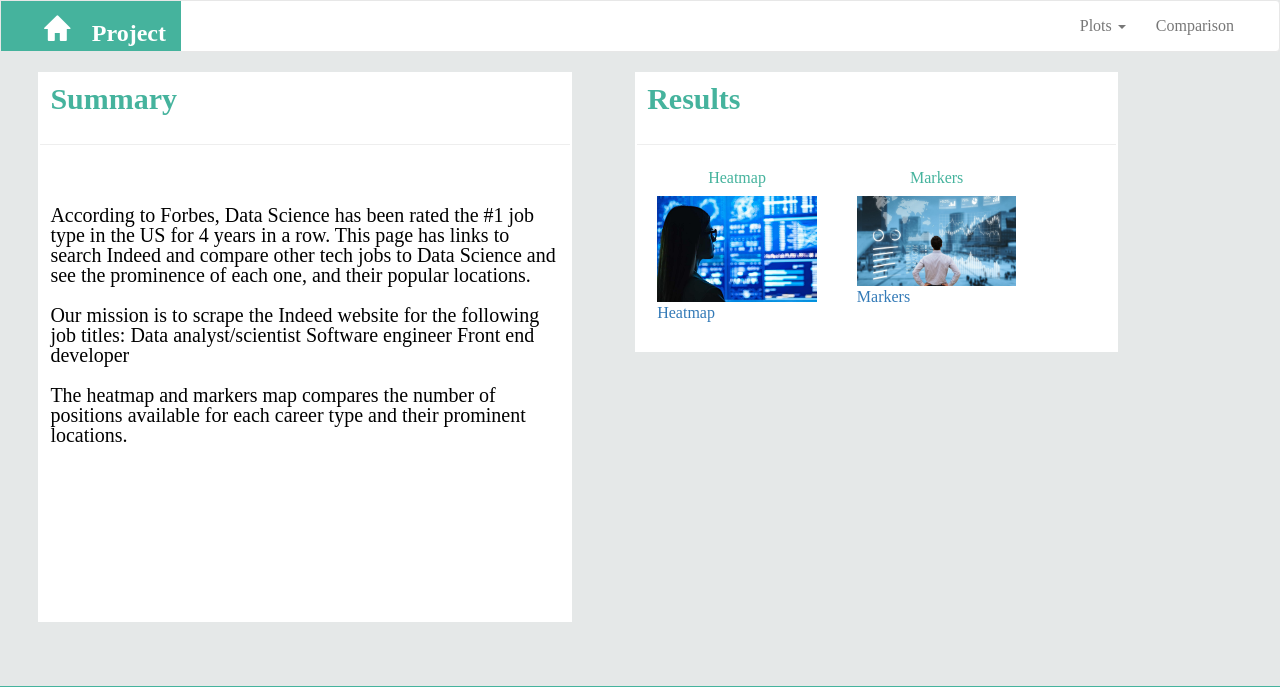
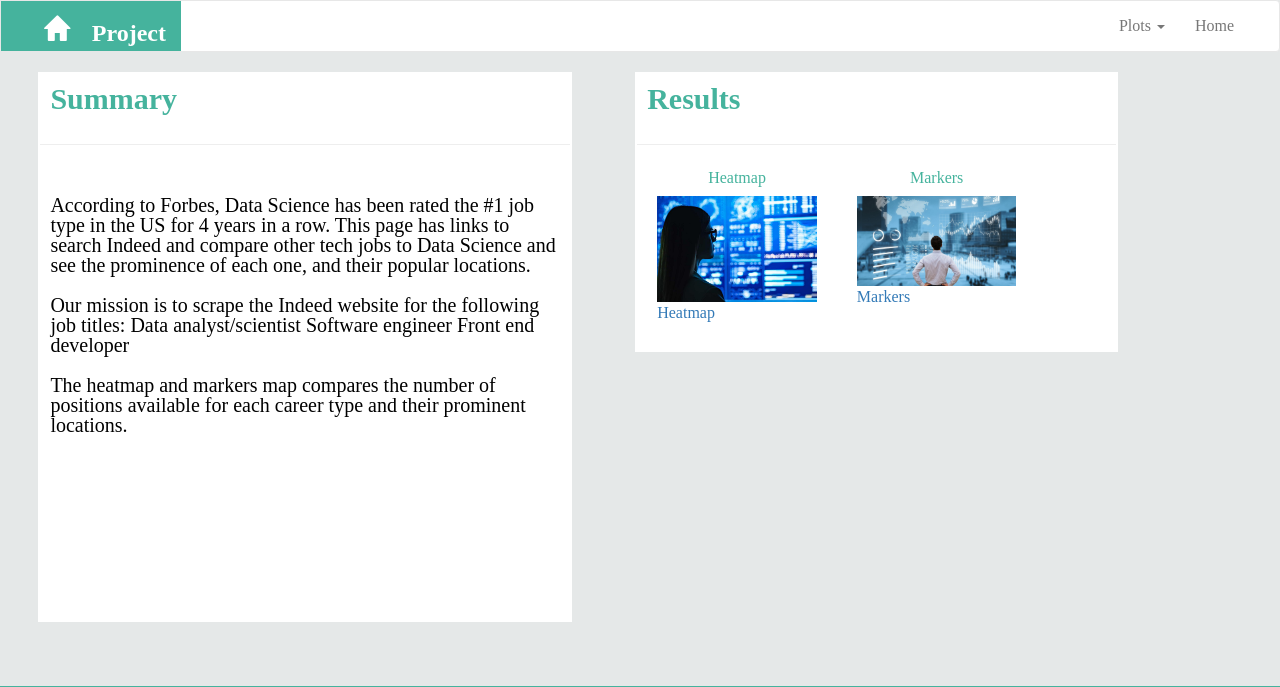
Before and after one commit to AddyBenny/Group-1---Project-3, a Flask app: template templates/index.html in a window 1280 px wide. Shown: the top 687 px of the page. Run offline with Flask 2, Linux system fonts and the light colour scheme; the template is opened without the code that fills it, so the values that code supplies are empty; some libraries are stand-ins or nearby versions.

Commit message:
index.html update

```diff
--- a/templates/index.html
+++ b/templates/index.html
@@ -43,7 +43,7 @@
 	            </ul>
 	          </li>
 	          <!-- link to Comparison page -->
-	          <li><a href="NEEDTOCREATE.html">Comparison</a></li>
+	          <li><a href="index.html">Home</a></li>
 	        </div>
       	</div>
 		<div class="clearfix"></div>
@@ -54,23 +54,18 @@
 		<div class="col-md-5 summary">
 				<section>
 					<!-- Summary heading -->
-					<h1><span align="center">Summary
-					</span></h1>
-	            	<hr>
-	            	<article>
-	            	<img src="" alt="">
+					<h1><span align="center">Summary</span></h1><hr>
 					<p>
-
-					</p>
-
-					<p>According to Forbes, Data Science has been rated the #1 job type in the US for 4 years in a row. This page has links to search Indeed and compare other tech jobs to Data Science and see the prominence of each one, and their popular locations.
+						<br>
+						According to Forbes, Data Science has been rated the #1 job type in the US for 4 years in a row. This page has links to search Indeed and compare other tech jobs to Data Science and see the prominence of each one, and their popular locations.
 						<br>
 						<br>
 						Our mission is to scrape the Indeed website for the following job titles: Data analyst/scientist
 						Software engineer Front end developer
 						<br>
 						<br>
-					The heatmap and markers map compares the number of positions available for each career type and their prominent locations.</p>
+						The heatmap and markers map compares the number of positions available for each career type and their prominent locations.
+				  </p>
 					</article>
 				</section>
 	</div>
```
Lines whose indentation alone changed are shown as unchanged.
